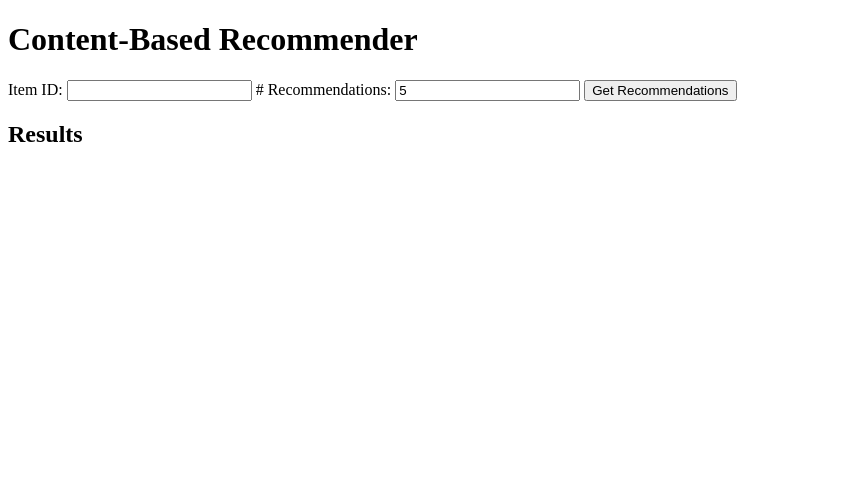
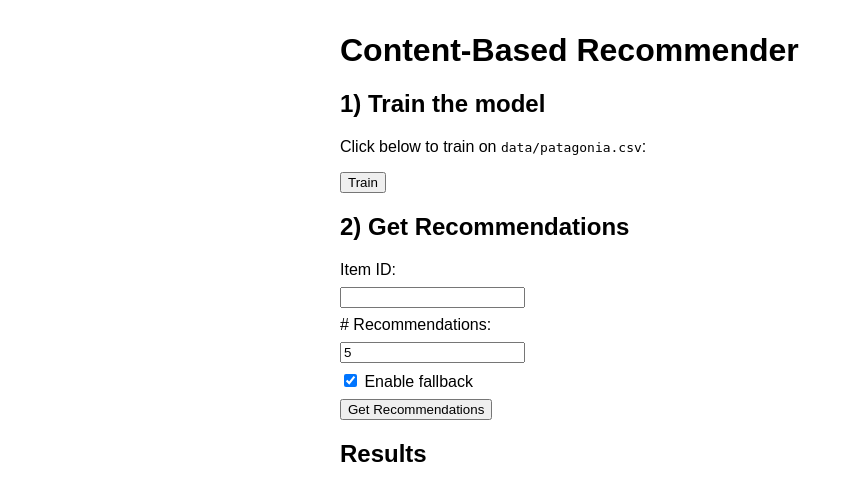
Before and after one commit to veda-aarushi/Reccomender_algorithm, a Flask app: page / in a window 1280 px wide. Shown: the top 501 px of the page, without its empty margins (0-854 px from the left). Run offline with Flask 3, Linux system fonts and the light colour scheme.

Commit message:
feat: add UI/API toggle for fallback mode

```diff
--- a/app.py
+++ b/app.py
@@ -1,28 +1,39 @@
 from flask import Flask, request, jsonify, render_template
 from content_engine import ContentEngine
+from redis.exceptions import RedisError
 
 app = Flask(__name__, template_folder="templates")
 engine = ContentEngine()
 
 @app.route("/")
 def index():
-    # render the form & results page
     return render_template("index.html")
 
 @app.route("/train", methods=["POST"])
 def train():
-    data = request.get_json()
+    data = request.get_json() or {}
     path = data.get("csv_path")
     if not path:
         return jsonify({"error": "csv_path required"}), 400
-    engine.train(path)
-    return jsonify({"status": "trained"}), 200
+
+    try:
+        engine.train(path)
+        return jsonify({"status": "trained"}), 200
+    except Exception as e:
+        return jsonify({"error": f"Training failed: {e}"}), 500
 
 @app.route("/recommend/<int:item_id>")
 def recommend(item_id):
+    # read count and fallback toggle from query params
     n = int(request.args.get("n", 5))
-    results = engine.predict(item_id, n)
-    return jsonify(results)
+    use_fb = request.args.get("fallback", "true").lower() == "true"
+    try:
+        results = engine.predict(item_id, n, use_fallback=use_fb)
+        return jsonify(results), 200
+    except RedisError as re:
+        return jsonify({"error": f"Redis error: {re}"}), 500
+    except Exception as e:
+        return jsonify({"error": f"Prediction failed: {e}"}), 500
 
 if __name__ == "__main__":
     app.run(debug=True)
--- a/templates/index.html
+++ b/templates/index.html
@@ -3,15 +3,33 @@
 <head>
   <meta charset="utf-8">
   <title>Recommender Demo</title>
+  <style>
+    body { font-family: sans-serif; max-width: 600px; margin: 2rem auto; }
+    label, button { display: block; margin: 0.5rem 0; }
+    #results li { margin-bottom: 0.25rem; }
+    #train-status { margin-top: 0.5rem; font-weight: bold; }
+  </style>
 </head>
 <body>
   <h1>Content-Based Recommender</h1>
+
+  <h2>1) Train the model</h2>
+  <p>Click below to train on <code>data/patagonia.csv</code>:</p>
+  <button id="train-btn">Train</button>
+  <div id="train-status"></div>
+
+  <h2>2) Get Recommendations</h2>
   <form id="rec-form">
     <label for="item_id">Item ID:</label>
     <input type="number" id="item_id" name="item_id" required>
 
     <label for="n"># Recommendations:</label>
     <input type="number" id="n" name="n" value="5" min="1">
+
+    <label>
+      <input type="checkbox" id="use_fallback" checked>
+      Enable fallback
+    </label>
 
     <button type="submit">Get Recommendations</button>
   </form>
@@ -20,18 +38,37 @@
   <ul id="results"></ul>
 
   <script>
+    // TRAIN BUTTON HANDLER
+    document.getElementById('train-btn').addEventListener('click', async () => {
+      const statusEl = document.getElementById('train-status');
+      statusEl.textContent = 'Training…';
+      const res = await fetch('/train', {
+        method: 'POST',
+        headers: {'Content-Type': 'application/json'},
+        body: JSON.stringify({csv_path: 'data/patagonia.csv'})
+      });
+      const data = await res.json().catch(() => ({error:'Invalid JSON'}));
+      statusEl.textContent = res.ok
+        ? 'Training complete ✅'
+        : `Error: ${data.error || res.statusText}`;
+    });
+
+    // RECOMMEND FORM HANDLER
     document.getElementById('rec-form').addEventListener('submit', async e => {
       e.preventDefault();
       const itemId = document.getElementById('item_id').value;
       const n = document.getElementById('n').value;
-      const res = await fetch(`/recommend/${itemId}?n=${n}`);
+      const useFb = document.getElementById('use_fallback').checked;
       const listEl = document.getElementById('results');
-      if (!res.ok) {
-        listEl.innerHTML = `<li>Error: ${res.status} ${res.statusText}</li>`;
+
+      const res = await fetch(`/recommend/${itemId}?n=${n}&fallback=${useFb}`);
+      const data = await res.json().catch(() => ({error:'Invalid JSON'}));
+
+      if (!res.ok || data.error) {
+        listEl.innerHTML = `<li style="color:red">Error: ${data.error || res.statusText}</li>`;
         return;
       }
-      const data = await res.json();
-      if (data.length === 0) {
+      if (!Array.isArray(data) || data.length === 0) {
         listEl.innerHTML = '<li>No recommendations found</li>';
         return;
       }
```
Also changed, not shown: content_engine.py (+30 -32 lines).
